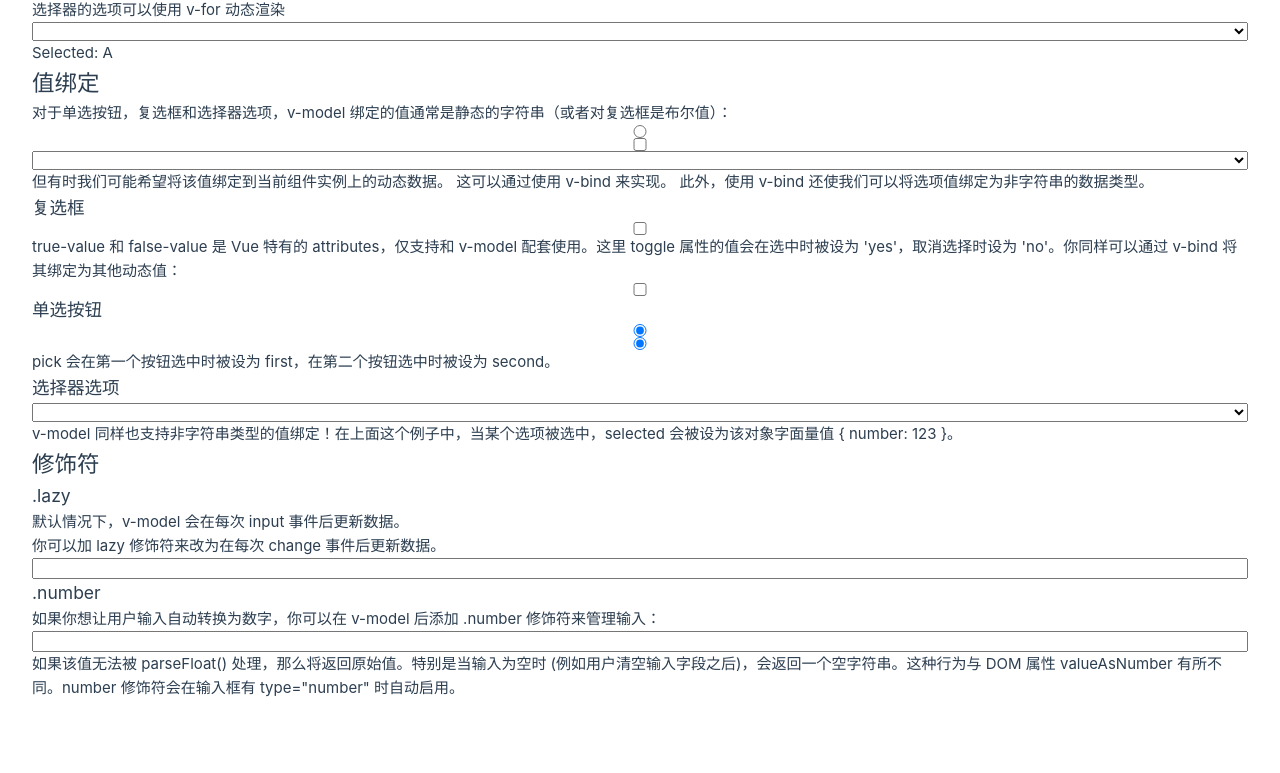
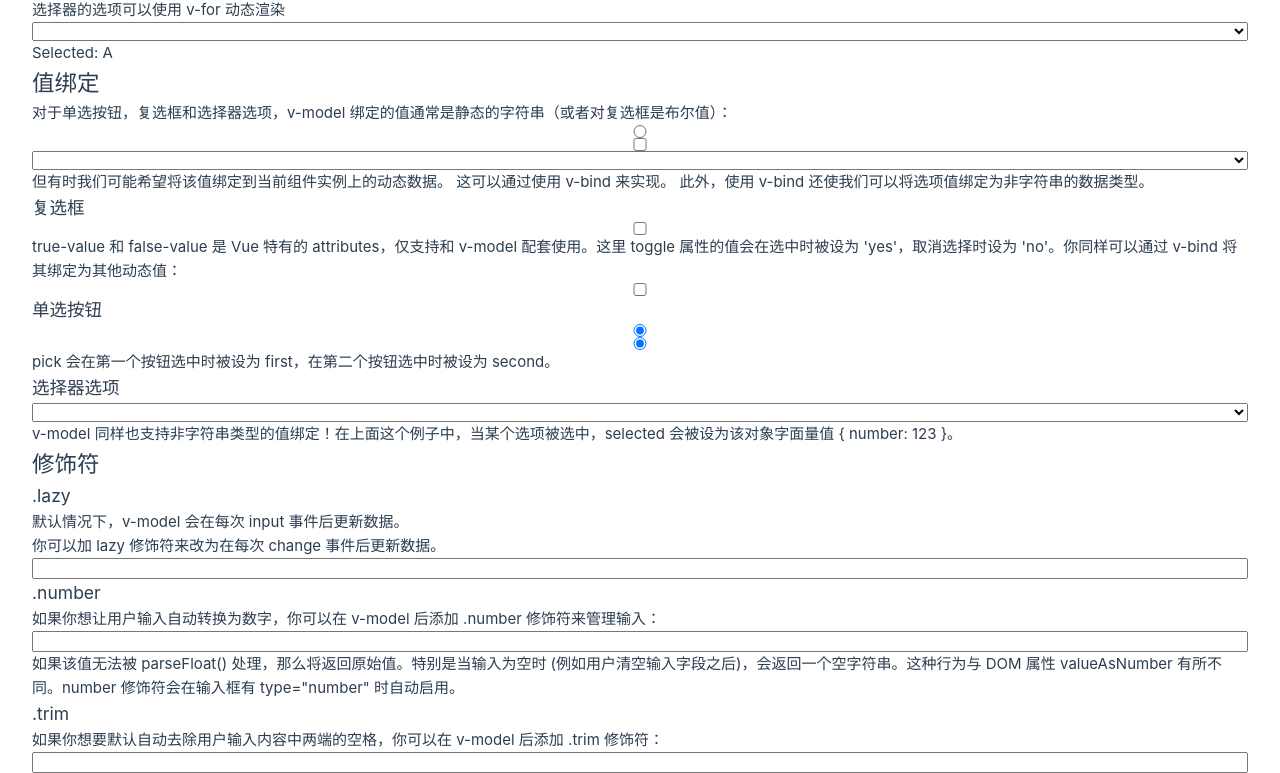
Before and after one commit to ShenlongDev/vue_xx, a Vue app: page / in a window 1280 px wide. Shown: the part 1136-1909 px from the top of the page. Before the commit the page ends 1836 px from the top, so only its background shows below. Built offline with nearby package versions, Linux system fonts and the light colour scheme.

Commit message:
修饰符.trim

```diff
--- a/src/HandleForm.vue
+++ b/src/HandleForm.vue
@@ -136,4 +136,7 @@ const lazymsg = ref('')
   <p>如果你想让用户输入自动转换为数字，你可以在 v-model 后添加 .number 修饰符来管理输入：</p>
   <input v-model.number="age" />
   <p>如果该值无法被 parseFloat() 处理，那么将返回原始值。特别是当输入为空时 (例如用户清空输入字段之后)，会返回一个空字符串。这种行为与 DOM 属性 valueAsNumber 有所不同。number 修饰符会在输入框有 type="number" 时自动启用。</p>
+  <h3>.trim</h3>
+  <p>如果你想要默认自动去除用户输入内容中两端的空格，你可以在 v-model 后添加 .trim 修饰符：</p>
+  <input v-model.trim="msg" />
 </template>
```
